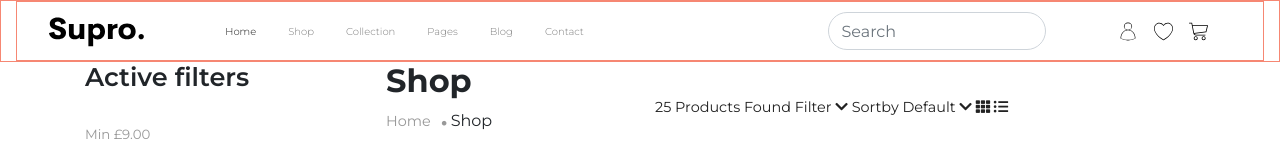
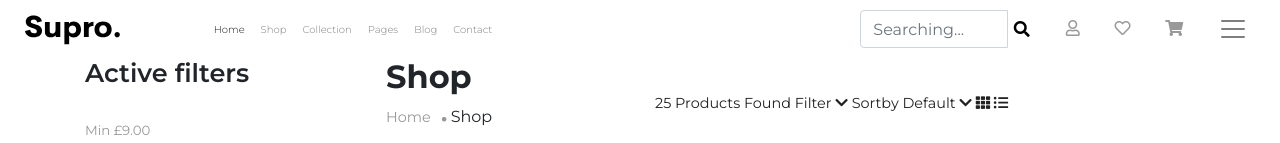
Before and after one commit to szobonyatomi/project-supro, a website: page shop/shop.html in a window 1280 px wide. Shown: the top 143 px of the page. Drawn offline with nearby package versions, Linux system fonts and the light colour scheme.

Commit message:
richard-shop finish1

```diff
--- a/shop/shop.html
+++ b/shop/shop.html
@@ -25,67 +25,77 @@
 
 	<body>
     <header>
-      <div id="menubar" class="container-fluid border border-warning">
-        <nav class="navbar navbar-expand-lg border border-warning sticky-top navbar-light bg-transparent">
-          <div class="container-fluid">
-            <a class="navbar-brand" href="#">
-              <img src="./assets/logo_supro.svg" alt=""/>
+      <nav class="my-nav navbar navbar-light navbar-expand-lg sticky-top bg-transparent px-0 px-md-2">
+        <div class="container-fluid m-0 mx-md-3 px-0 justify-content-center">
+          <div class="row col-12 px-0 align-items-center">
+            <a class="navbar-brand col-1 px-sm-0 px-2" href="#">
+              <img src="../homepage/assets/logo_supro.svg" alt="" />
             </a>
 
-            <div class="collapse navbar-collapse" id="navbarSupportedContent">
-              <ul class="navbar-nav flex-grow-1">
-                <li class="nav-item px-2">
-                  <a class="nav-link active" aria-current="page" href="#">Home</a>
+            <div class="col-4 collapse navbar-collapse" id="navbarNav">
+              <ul class="navbar-nav pr-0">
+                <li class="nav-item active">
+                  <a class="nav-link" href="#"
+                    >Home <span class="sr-only">(current)</span></a
+                  >
                 </li>
-
-                <li class="nav-item px-2">
-                  <a class="nav-link" href="../shop/shop.html">shop</a>
+                <li class="nav-item">
+                  <a class="nav-link" href="../shop/shop.htmls">Shop</a>
                 </li>
-
-                <li class="nav-item px-2">
-                  <a class="nav-link" href="../product/product.html">collection</a>
+                <li class="nav-item">
+                  <a class="nav-link" href="../product/single-product.html"
+                    >Collection</a
+                  >
                 </li>
-
-                <li class="nav-item px-2">
-                  <a class="nav-link" href="#">pages</a>
+                <li class="nav-item">
+                  <a class="nav-link" href="#">Pages</a>
                 </li>
-
-                <li class="nav-item px-2">
-                  <a class="nav-link" href="#">blog</a>
+                <li class="nav-item">
+                  <a class="nav-link" href="#">Blog</a>
                 </li>
-
-                <li class="nav-item px-2">
-                  <a class="nav-link" href="../contact/contact.html">contact</a>
+                <li class="nav-item">
+                  <a class="nav-link" href="../contact/contact.html">Contact</a>
                 </li>
               </ul>
             </div>
 
-            <form class="d-flex">
-              <input class="form-control me-2" type="search" placeholder="Search" aria-label="Search" style="border-radius: 9999px"/>
-            </form>
+            <div
+              class="col-4 col-lg-2 input-group bg-white ml-auto"
+              style="border-radius: 9000px"
+            >
+              <input class="form-control" placeholder="Searching..." aria-label="search" aria-describedby="button-addon2"/>
+              <button
+                class="fa fa-search form-control-feedback bg-white"
+                type="button"
+                id="button-addon2"
+              ></button>
+            </div>
 
-            <div class="navbar navbar-expand">
-              <ul class="navbar-nav">
+            <div class="col-4 col-lg-2 pr-0">
+              <ul
+                class="navbar nav_right my-0 py-0 pr-0 pr-sm-0 pr-md-2 pl-0 pl-md-2text-center"
+              >
                 <li>
-                  <img src="./assets/user.svg" alt="" style="width: 1.2rem; margin: 0 0.5rem"/>
+                  <a href=""><i class="far fa-user text-secondary"></i></a>
                 </li>
-
                 <li>
-                  <img src="./assets/heart.svg" alt="" style="width: 1.2rem; margin: 0 0.5rem"/>
+                  <a href=""><i class="far fa-heart text-secondary"></i></a>
                 </li>
-
                 <li>
-                  <img src="./assets/shopping-cart.svg" alt="" style="width: 1.2rem; margin: 0 0.5rem"/>
+                  <a href=""
+                    ><i class="fas fa-shopping-cart text-secondary"></i
+                  ></a>
+                </li>
+                <li>
+                  <button class="navbar-toggler d-block px-0 text-secondary" type="button" data-toggle="collapse" data-target="#navbarNav" aria-controls="navbarNav" aria-expanded="false"aria-label="Toggle navigation">
+                    <span class="navbar-toggler-icon"></span>
+                  </button>
                 </li>
               </ul>
             </div>
-
-            <button class="navbar-toggler" type="button" data-bs-toggle="collapse" data-bs-target="#navbarSupportedContent" aria-controls="navbarSupportedContent" aria-expanded="false" aria-label="Toggle navigation">
-              <span class="navbar-toggler-icon"> </span>
-            </button>
           </div>
-        </nav>
-      </div>
+        </div>
+      </nav>
     </header>
 
     <main>
```
